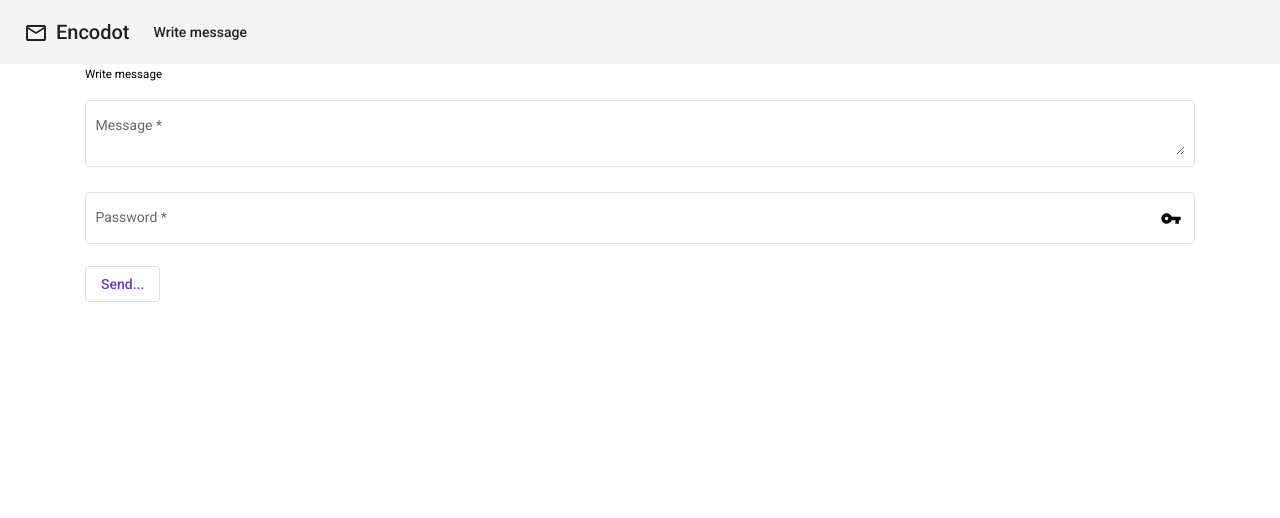
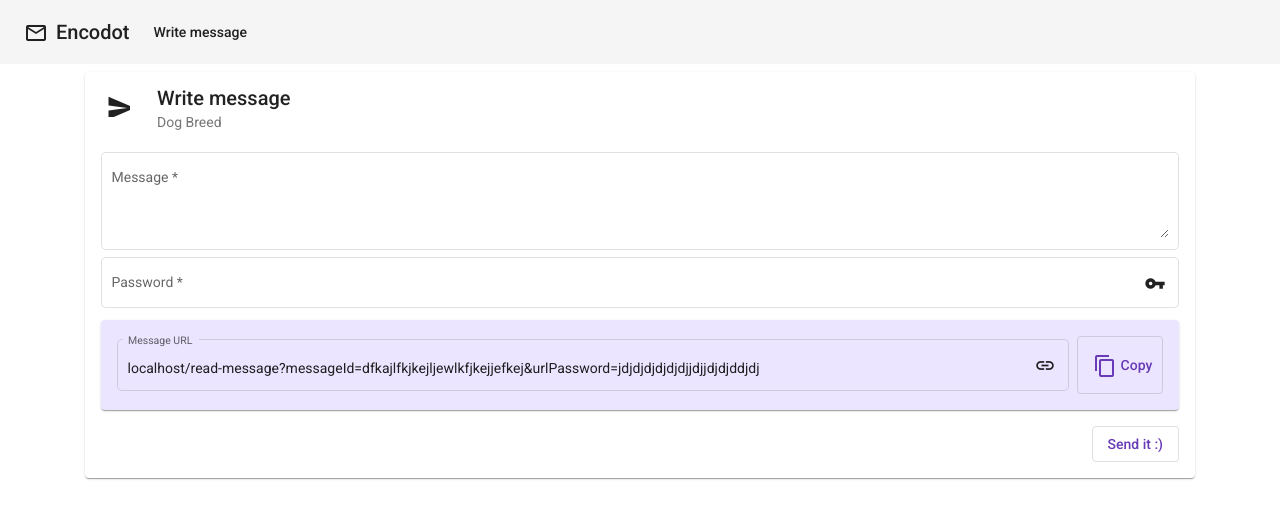
Before and after one commit to encodot/encodot-app, an Angular app: page /write-message in a window 1280 px wide. Shown: the top 518 px of the page. Built offline with nearby package versions, Linux system fonts and the light colour scheme.

Commit message:
Refactored write-message component

```diff
--- a/src/app/write-message/write-message.component.html
+++ b/src/app/write-message/write-message.component.html
@@ -1,16 +1,48 @@
-<h5>Write message</h5>
+<mat-card class="mt-2 w-100">
+
+  <mat-card-header>
+    <div mat-card-avatar>
+      <mat-icon class="header">send</mat-icon>
+    </div>
+    <mat-card-title>Write message</mat-card-title>
+    <mat-card-subtitle>Dog Breed</mat-card-subtitle>
+  </mat-card-header>
 
   <form [formGroup]="form" (ngSubmit)="addMessage()">
-  <mat-form-field class="w-100" appearance="outline">
+
+    <mat-card-content>
+      <mat-form-field class="my-0 w-100" appearance="outline">
         <mat-label>Message</mat-label>
-    <textarea matInput placeholder="Secret message..." formControlName="message"></textarea>
+        <textarea matInput placeholder="Secret message..." rows="4" formControlName="message"></textarea>
       </mat-form-field>
 
-  <mat-form-field class="w-100" appearance="outline">
+      <mat-form-field class="my-0 w-100" appearance="outline">
         <mat-label>Password</mat-label>
         <input matInput type="password" placeholder="Area51..." formControlName="password">
         <mat-icon matSuffix>vpn_key</mat-icon>
       </mat-form-field>
 
-  <button mat-stroked-button color="primary" type="submit">Send...</button>
+      <mat-card class="mt-2 w-100 info" *ngIf="messageMetadata">
+        <mat-card-content class="d-flex">
+          <mat-form-field class="my-0 mr-2 py-0 w-100" appearance="outline">
+            <mat-label>Message URL</mat-label>
+            <input matInput type="url" [value]="url" readonly>
+            <mat-icon matSuffix>link</mat-icon>
+          </mat-form-field>
+
+          <button mat-stroked-button type="button" color="primary" [cdkCopyToClipboard]="url" (click)="successfullyCopiedToClipboard()">
+            <mat-icon>content_copy</mat-icon>
+            Copy
+          </button>
+        </mat-card-content>
+      </mat-card>
+    </mat-card-content>
+
+    <mat-card-actions class="my-0 p-0 d-flex">
+      <div class="flex-grow-1"></div>
+      <button mat-stroked-button color="primary">Send it :)</button>
+    </mat-card-actions>
+
   </form>
+
+</mat-card>
--- a/src/app/write-message/write-message.component.scss
+++ b/src/app/write-message/write-message.component.scss
@@ -0,0 +1,13 @@
+.mat-icon.header {
+  font-size: 30px;
+  margin-top: 5px;
+  margin-left: 5px;
+}
+
+mat-card.info {
+  background-color: #4a00ff1a;
+}
+
+.overflow-none {
+  text-overflow: ellipsis;
+}
--- a/src/app/write-message/write-message.component.ts
+++ b/src/app/write-message/write-message.component.ts
@@ -1,9 +1,11 @@
 import { Component, OnDestroy, OnInit } from '@angular/core';
 import { FormControl, FormGroup, Validators } from '@angular/forms';
-import { of, Subscription } from 'rxjs';
+import { MatSnackBar } from '@angular/material/snack-bar';
+import * as forge from 'node-forge';
+import { Subscription } from 'rxjs';
 import { concatMap, tap } from 'rxjs/operators';
+import { MessageMetadata } from './models/message-metadata.model';
 import { WriteMessageRequestService } from './write-message-request.service';
-import * as forge from 'node-forge';
 
 @Component({
   selector: 'app-write-message',
@@ -19,8 +21,19 @@ export class WriteMessageComponent implements OnInit, OnDestroy {
     password: new FormControl(null, [ Validators.required ])
   });
 
+  public messageMetadata: MessageMetadata = {
+    id: 'dfkajlfkjkejljewlkfjkejjefkej',
+    urlPassword: 'jdjdjdjdjdjdjjdjjdjdjddjdj'
+  };
+
+  public get url(): string {
+    const { id, urlPassword } = this.messageMetadata;
+    return `${ window.location.host }/read-message?messageId=${ id }&urlPassword=${ urlPassword }`;
+  }
+
   public constructor(
-    private reqSv: WriteMessageRequestService
+    private reqSv: WriteMessageRequestService,
+    private snackbar: MatSnackBar
   ) { }
 
   public ngOnInit(): void {
@@ -52,9 +65,16 @@ export class WriteMessageComponent implements OnInit, OnDestroy {
       })
     ).subscribe(m => {
       console.log(m);
+      this.messageMetadata = m;
     }, e => {
       console.error('Could not send message :(', e);
     })
   }
 
+  public successfullyCopiedToClipboard(): void {
+    this.snackbar.open('Copied message URL to clipboard! :)', null, {
+      duration: 2000
+    });
+  }
+
 }
--- a/src/app/write-message/write-message.module.ts
+++ b/src/app/write-message/write-message.module.ts
@@ -1,10 +1,13 @@
+import { ClipboardModule } from '@angular/cdk/clipboard';
 import { CommonModule } from '@angular/common';
 import { NgModule } from '@angular/core';
 import { FormsModule, ReactiveFormsModule } from '@angular/forms';
 import { MatButtonModule } from '@angular/material/button';
+import { MatCardModule } from '@angular/material/card';
 import { MatFormFieldModule } from '@angular/material/form-field';
 import { MatIconModule } from '@angular/material/icon';
 import { MatInputModule } from '@angular/material/input';
+import { MatSnackBarModule } from '@angular/material/snack-bar';
 import { WriteMessageRequestService } from './write-message-request.service';
 import { WriteMessageRoutingModule } from './write-message-routing.module';
 import { WriteMessageComponent } from './write-message.component';
@@ -16,10 +19,13 @@ import { WriteMessageComponent } from './write-message.component';
   imports: [
     CommonModule,
     WriteMessageRoutingModule,
+    ClipboardModule,
     MatFormFieldModule,
     MatInputModule,
     MatIconModule,
+    MatSnackBarModule,
     MatButtonModule,
+    MatCardModule,
     FormsModule,
     ReactiveFormsModule
   ],
--- a/src/styles/styles.scss
+++ b/src/styles/styles.scss
@@ -10,3 +10,7 @@ body {
 .w-100 {
   width: 100% !important;
 }
+
+.mat-form-field-wrapper {
+  padding: 0;
+}
```
Lines whose indentation alone changed are shown as unchanged.
